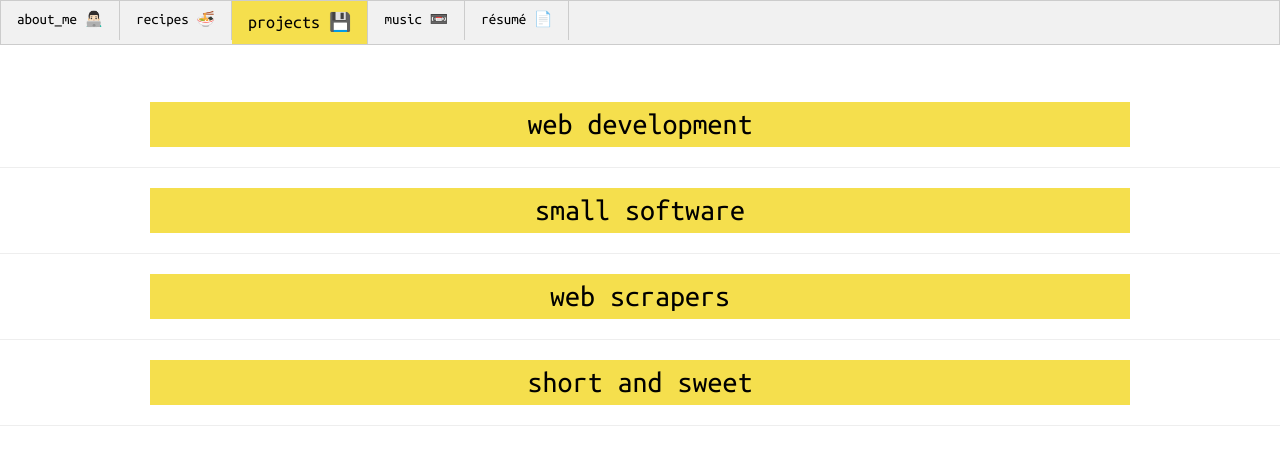
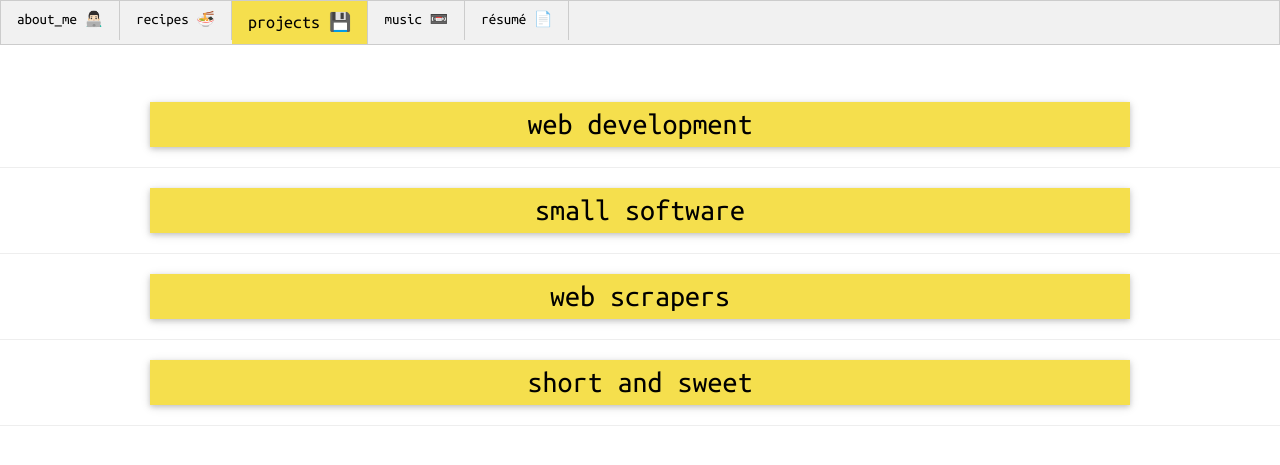
Before and after one commit to tibipin/This-Website, a Flask app: page /projects in a window 1280 px wide. Shown: the top 465 px of the page. Run offline with Flask 2, Linux system fonts and the light colour scheme; data that the repository does not hold is empty.

Commit message:
making the title into a card

```diff
--- a/app/templates/public/projects.html
+++ b/app/templates/public/projects.html
@@ -12,7 +12,9 @@
 
 {% for category in categories %}
     <div class="w3-content illuminating w3-center">
-       <h2> {{ category.replace('-',' ')}} </h2>
+        <div class="w3-card-2 w3-mobile">
+            <h2> {{ category.replace('-',' ')}} </h2>
+        </div>
     </div>
     {% for link in projects %}
         {% if category in link[1] %}
```
